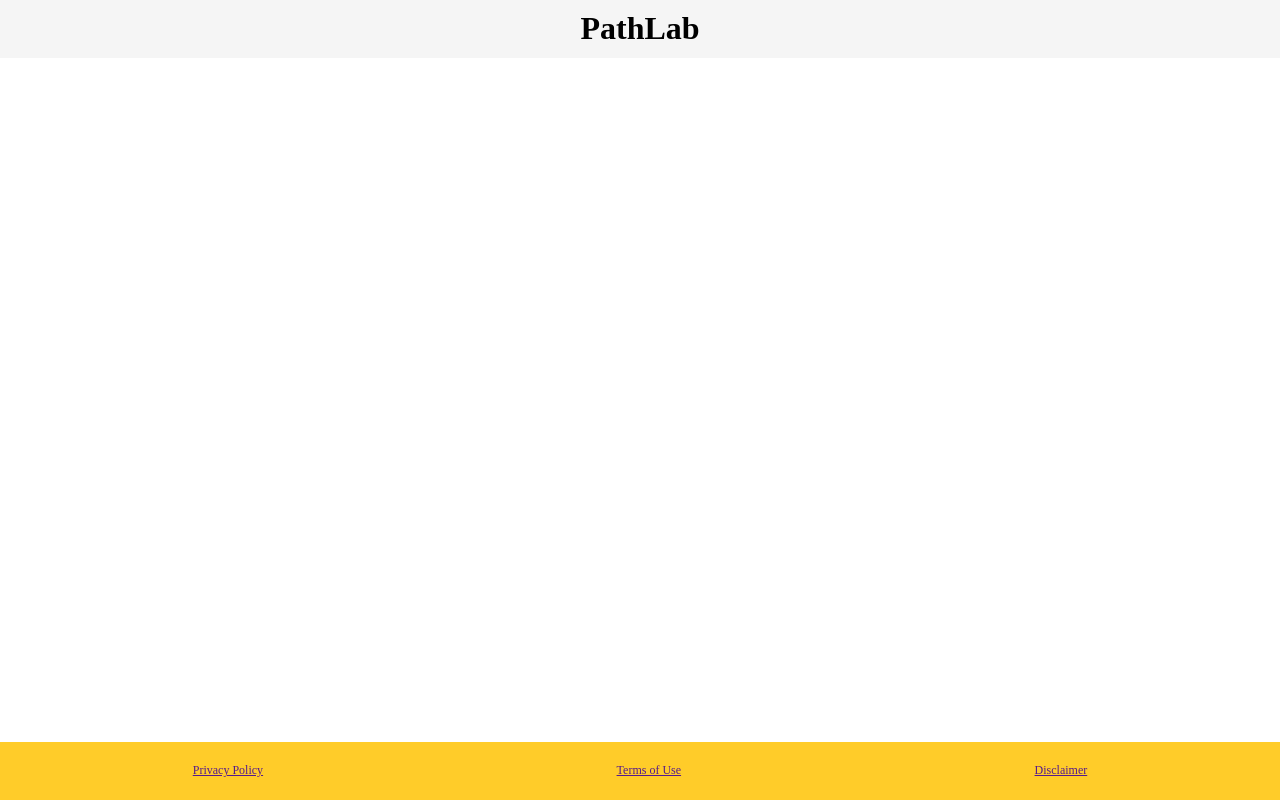
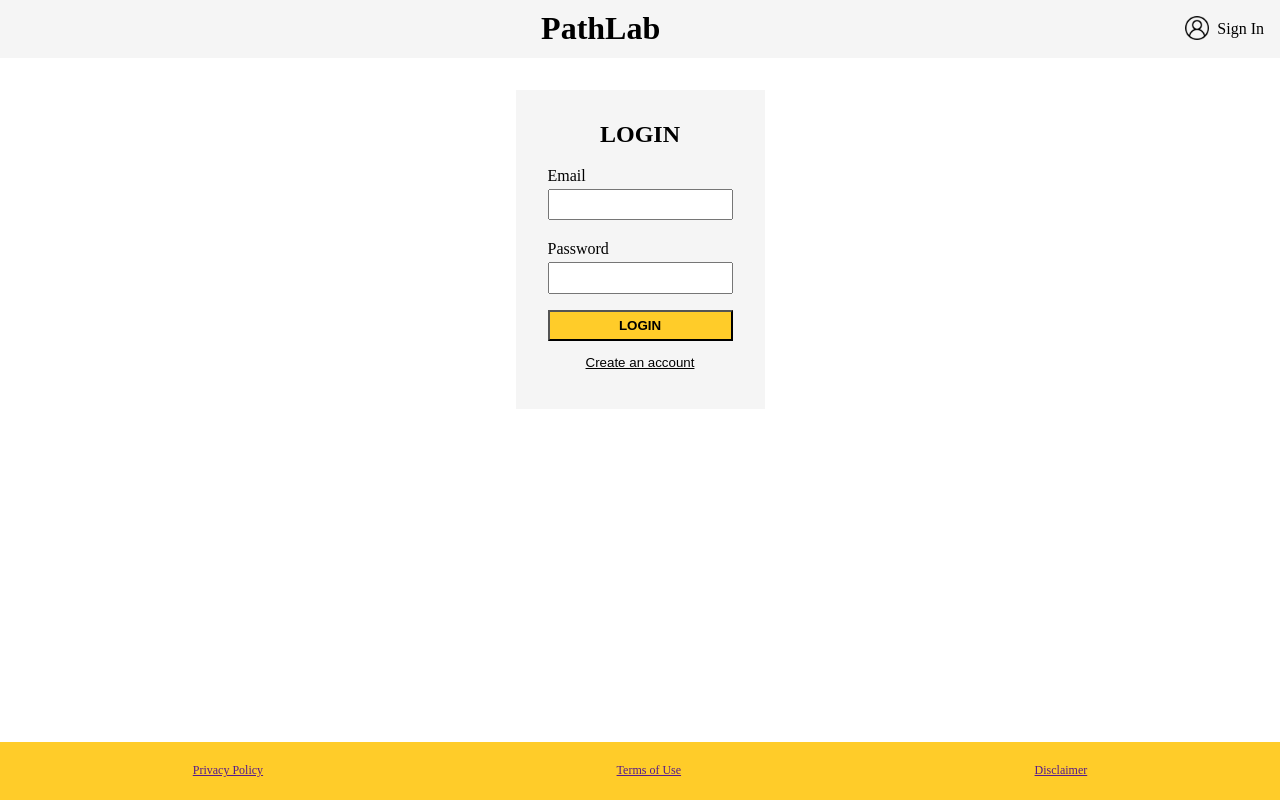
Before and after one commit to ParichayDidwania/PathLab, a React (Vite) app in the folder pathlab/: page /auth in a window 1280 px wide. Built offline with nearby package versions, Linux system fonts and the light colour scheme.

Commit message:
Signup and login page UI

```diff
--- a/pathlab/package.json
+++ b/pathlab/package.json
@@ -11,6 +11,7 @@
   },
   "dependencies": {
     "axios": "^1.6.2",
+    "bcryptjs": "^2.4.3",
     "react": "^18.2.0",
     "react-dom": "^18.2.0",
     "react-router-dom": "^6.21.1"
--- a/pathlab/src/App.jsx
+++ b/pathlab/src/App.jsx
@@ -2,9 +2,10 @@ import './App.css'
 import Footer from './common/Footer';
 import Header from './common/Header';
 import { BrowserRouter, Routes, Route } from 'react-router-dom';
-// import Home from './pages/Home';
+import Home from './pages/Home';
+import Auth from './pages/Auth';
 // import Upload from './components/Upload';
-import Download from './components/Download';
+// import Download from './components/Download';
 
 function App() {
   return(
@@ -12,7 +13,8 @@ function App() {
         <div className="page">
           <Header className="page__header"/>
             <Routes>
-              <Route path='/' element={<Download className="page__main"/>}></Route>
+              <Route path='/' element={<Home className="page__main"/>}></Route>
+              <Route path='/auth' element={<Auth className="page__main"/>}></Route>
             </Routes>
             <Footer className="page__footer"/>
         </div>
--- a/pathlab/src/common/Header.css
+++ b/pathlab/src/common/Header.css
@@ -1,9 +1,29 @@
 .header {
     display: flex;
     flex-direction: row;
-    justify-content: center;
 
     padding: 1rem;
 
     background-color: #f5f5f5;
 }
+
+.header__heading {
+    flex-grow: 1;
+
+    text-align: center;
+}
+
+.login-link {
+    display: flex;
+    flex-direction: row;
+    gap: 0.5rem;
+
+    color: black;
+
+    text-decoration: none;
+}
+
+.login-image {
+    height: 1.5rem;
+    width: 1.5rem;
+}
--- a/pathlab/src/common/Header.jsx
+++ b/pathlab/src/common/Header.jsx
@@ -1,9 +1,12 @@
 import "./Header.css";
+import { Link } from 'react-router-dom';
+import user from '../assets/user.png';
 
 function Header({ className }) {
     return(
         <header className={`header ${className}`}>
             <h1 className="header__heading">PathLab</h1>
+            <Link className="login-link" to="/auth"><img className="login-image" src={user} alt="A person in a circle"></img>Sign In</Link>
         </header>
     )
 }
--- /dev/null
+++ b/pathlab/src/pages/Auth.css
@@ -0,0 +1,52 @@
+.auth-main {
+    display: flex;
+    flex-direction: row;
+    justify-content: center;
+    align-items: start;
+}
+
+.login-form, .signup-form {
+    display: flex;
+    flex-direction: column;
+
+    margin-top: 2rem;
+    padding: 2rem;
+
+    background-color: #f5f5f5;
+}
+
+.login-form__heading, .signup-form__heading {
+    margin-bottom: 1rem;
+
+    text-align: center;
+}
+
+.login-form__input, .signup-form__input {
+    margin-bottom: 1rem;
+}
+
+.login-form__submit-button, .signup-form__submit-button {
+    background-color: #ffcc29;
+
+    font-weight: bold;
+}
+
+.login-form__submit-button:hover, .signup-form__submit-button:hover {
+    background-color: #d1a61a;
+}
+
+.login-form__signup-button, .signup-form__login-button {
+    margin-top: 0.5rem;
+    border: none;
+
+    background: none;
+
+    text-decoration: underline;
+    cursor: pointer;
+}
+
+.login-form__error-span, .signup-form--required, .signup-form__error-span {
+    color: red;
+
+    text-align: center;
+}
--- /dev/null
+++ b/pathlab/src/pages/Auth.jsx
@@ -0,0 +1,104 @@
+import { useState } from "react";
+import "./Auth.css";
+
+import bcrypt from 'bcryptjs';
+
+function Auth({ className }) {
+    const [authType, setAuthType] = useState(0);
+
+    const [signupName, setSignupName] = useState("");
+    const [signupEmail, setSignupEmail] = useState("");
+    const [signupPassword, setSignupPassword] = useState("");
+    const [signupConfirmPassword, setSignupConfirmPassword] = useState("");
+    const [signupError, setSignupError] = useState("");
+
+    function switchAuthType() {
+        if(authType === 0) {
+            setAuthType(1);
+        } else {
+            setAuthType(0);
+        }
+    }
+
+    function login(e) {
+        e.preventDefault();
+        console.log('login submit');
+        hashPassword();
+    }
+
+    function signup(e) {
+        e.preventDefault();
+        if(signupName === "" || signupEmail === "" || signupPassword === "" || signupConfirmPassword === "") {
+            setSignupError("Please fill all required fields");
+            return;
+        }
+
+        const regex = new RegExp('@.+\\.');
+        if(!regex.test(signupEmail)) {
+            setSignupError("Please enter a valid email");
+            return;
+        }
+
+        if(signupPassword.length < 6) {
+            setSignupError("Password should be atleast 6 characters long");
+            return;
+        }
+
+        if(signupPassword !== signupConfirmPassword) {
+            setSignupError("Password should match with Confirm Password");
+            return;
+        }
+
+        setSignupError("");
+
+        // Call API and redirect to login
+
+        console.log('signup submit');
+    }
+
+    function hashPassword(password) {
+        return bcrypt.hashSync(password);
+    }
+
+    return(
+        <main className={`auth-main ${className}`}>
+            {authType === 0 ?
+            <form className="login-form" onSubmit={login}>
+                <h2 className="login-form__heading">LOGIN</h2>
+                <span className="login-form__error-span"></span>
+
+                <label className="login-form__label" htmlFor="email">Email</label>
+                <input className="login-form__input" id="email" name="email"></input>
+
+                <label className="login-form__label" htmlFor="password">Password</label>
+                <input className="login-form__input" id="password" name="password" type="password" autoComplete="on"></input>
+
+                <button className="login-form__submit-button" key="login-form__submit-button" type="submit">LOGIN</button>
+                <button className="login-form__signup-button" key="login-form__signup-button" type="button" onClick={switchAuthType}>Create an account</button>
+            </form>
+            :
+            <form className="signup-form" onSubmit={signup}>
+                <h2 className="signup-form__heading">Create Account</h2>
+                <span className="signup-form__info">All fields marked with an asterisk(<span className="signup-form--required">*</span>) are required</span>
+                <span className="signup-form__error-span">{signupError}</span>
+
+                <label className="signup-form__label" htmlFor="name">Name<span className="signup-form--required">*</span></label>
+                <input className="signup-form__input" id="name" name="name" value={signupName} onChange={(e) => { setSignupName(e.target.value) }}></input>
+
+                <label className="signup-form__label" htmlFor="email">Email<span className="signup-form--required">*</span></label>
+                <input className="signup-form__input" id="email" name="email" value={signupEmail} onChange={(e) => { setSignupEmail(e.target.value) }}></input>
+
+                <label className="signup-form__label" htmlFor="password">Password<span className="signup-form--required">*</span></label>
+                <input className="signup-form__input" id="password" name="password" type="password" autoComplete="on" value={signupPassword} onChange={(e) => { setSignupPassword(e.target.value) }}></input>
+
+                <label className="signup-form__label" htmlFor="conform-password">Confirm Password<span className="signup-form--required">*</span></label>
+                <input className="signup-form__input" id="confirm-password" name="confirm-password" type="password" autoComplete="on" value={signupConfirmPassword} onChange={(e) => { setSignupConfirmPassword(e.target.value) }}></input>
+
+                <button className="signup-form__submit-button" key="signup-form__submit-button" type="submit">CREATE</button>
+                <button className="signup-form__login-button" key="signup-form__login-button" type="button" onClick={switchAuthType}>Login from existing account</button>
+            </form>}
+        </main>
+    )
+}
+
+export default Auth;
```
Also changed, not shown: pathlab/src/assets/user.png (added), 1 other file (tests, documents, lock files or other folders).
